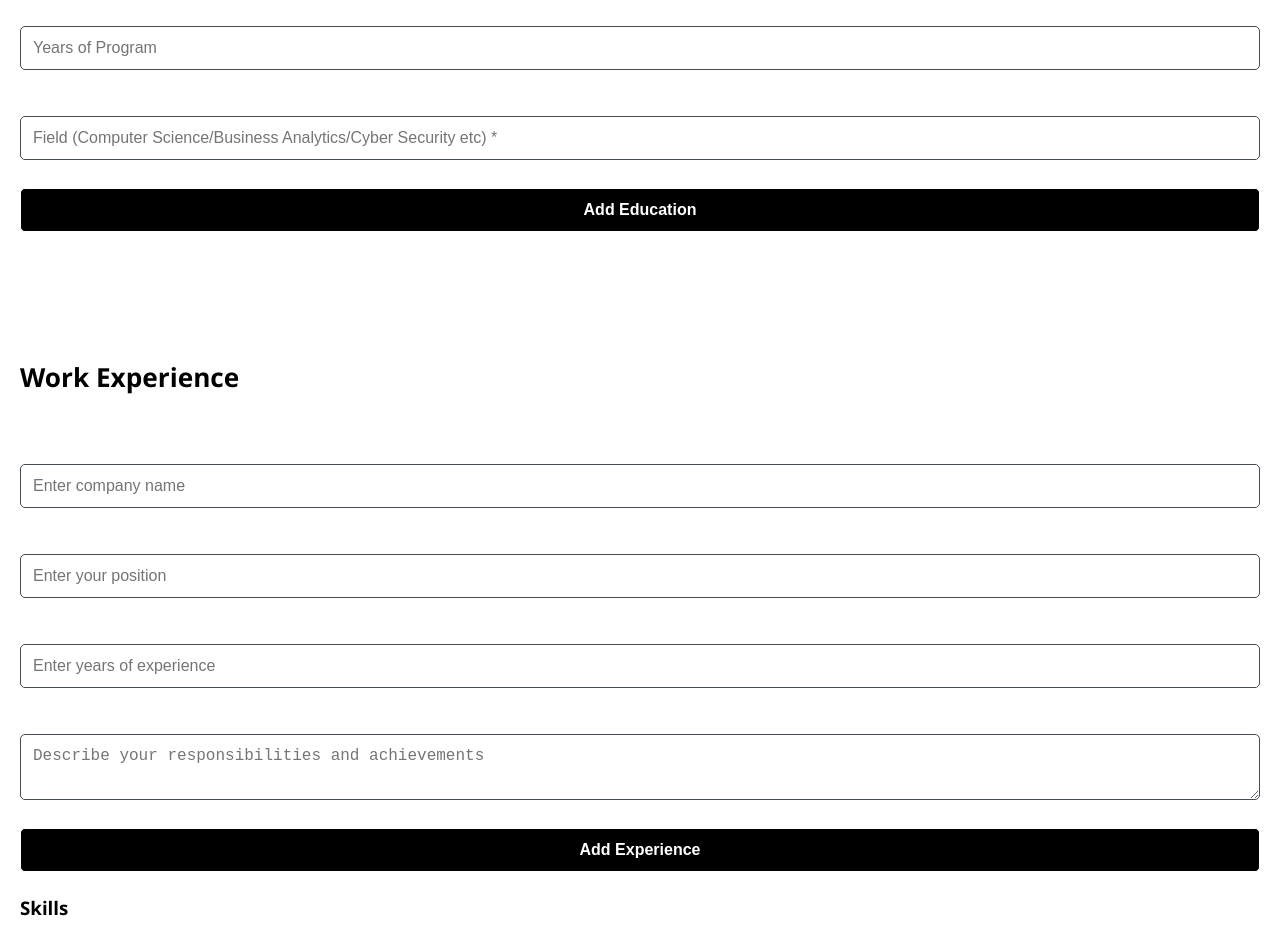
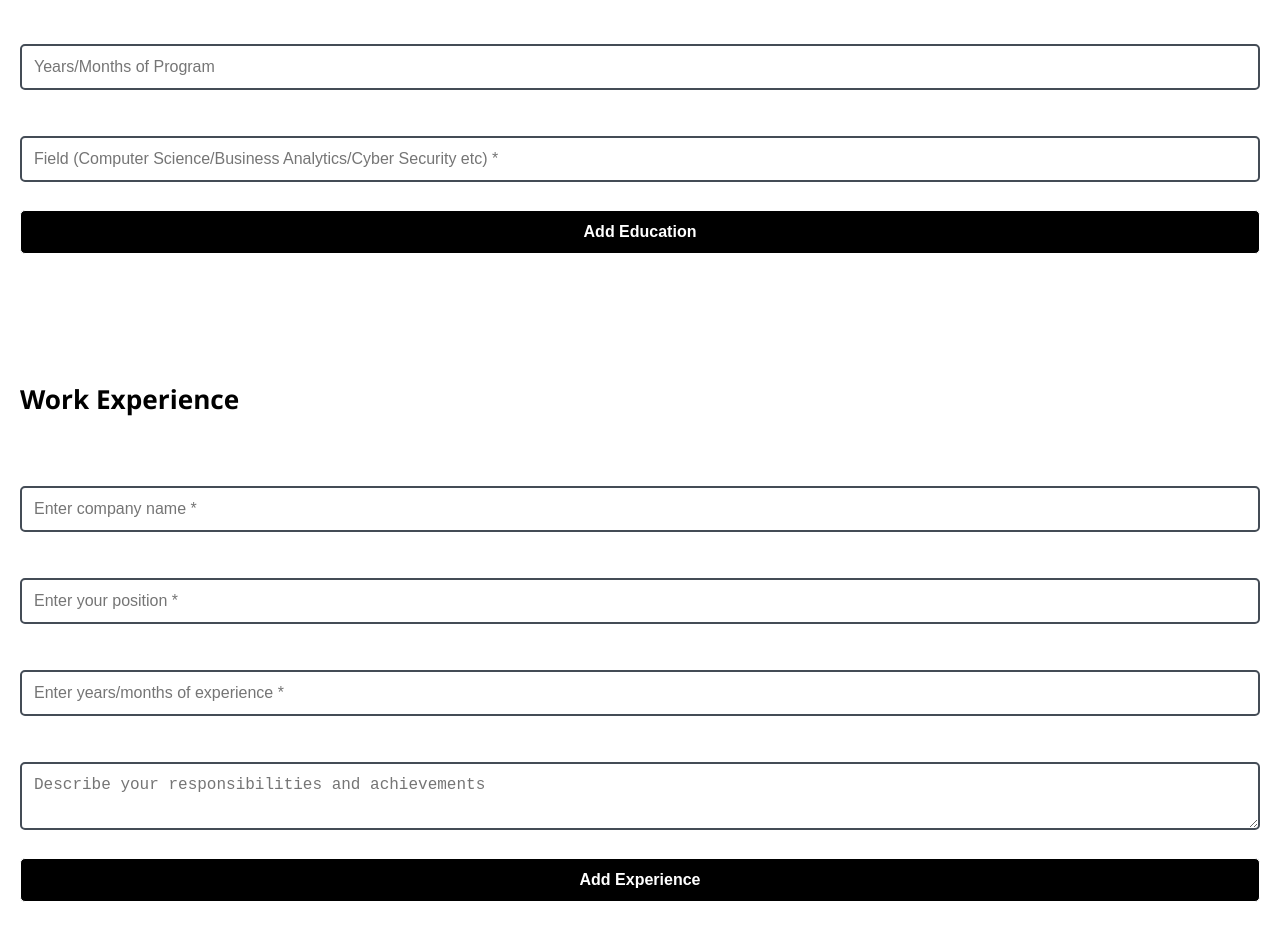
Before and after one commit to konain611/dynamic-resume-builder, a Next.js app: page / in a window 1280 px wide. Shown: the part 1422-2366 px from the top of the page. Built offline with nearby package versions, Linux system fonts and the light colour scheme.

Commit message:
Updated CSS

```diff
--- a/src/app/components/EducationForm.tsx
+++ b/src/app/components/EducationForm.tsx
@@ -51,7 +51,7 @@ const EducationForm: React.FC<EducationFormProps> = ({ education, handleEducatio
               name="years"
               value={edu.years}
               onChange={(e) => handleEducationChange(index, e)}
-              placeholder="Years of Program"
+              placeholder="Years/Months of Program"
             />
 
             htmlFor={`field-${index}`}
--- a/src/app/components/ExperienceForm.tsx
+++ b/src/app/components/ExperienceForm.tsx
@@ -29,7 +29,7 @@ const ExperienceForm: React.FC<ExperienceFormProps> = ({ experience, handleExper
               name="company"
               value={exp.company}
               onChange={(e) => handleExperienceChange(index, e)}
-              placeholder="Enter company name"
+              placeholder="Enter company name *"
               required
             />
           htmlFor={`position-${index}`}
@@ -39,7 +39,7 @@ const ExperienceForm: React.FC<ExperienceFormProps> = ({ experience, handleExper
               name="position"
               value={exp.position}
               onChange={(e) => handleExperienceChange(index, e)}
-              placeholder="Enter your position"
+              placeholder="Enter your position *"
               required
             />
 
@@ -50,7 +50,7 @@ const ExperienceForm: React.FC<ExperienceFormProps> = ({ experience, handleExper
               name="years"
               value={exp.years}
               onChange={(e) => handleExperienceChange(index, e)}
-              placeholder="Enter years of experience"
+              placeholder="Enter years/months of experience *"
               required
             />
             htmlFor={`description-${index}`}
@@ -61,7 +61,6 @@ const ExperienceForm: React.FC<ExperienceFormProps> = ({ experience, handleExper
               onChange={(e) => handleExperienceChange(index, e)}
               placeholder="Describe your responsibilities and achievements"
             />
-
         </div>
       ))}
       <button type="button" onClick={handleAddExperience} className="add-experience-btn">
--- a/src/app/components/SkillsForm.tsx
+++ b/src/app/components/SkillsForm.tsx
@@ -8,7 +8,7 @@ interface SkillsFormProps {
 
 const SkillsForm: React.FC<SkillsFormProps> = ({ skills, handleSkillSelect, handleSkillRemove }) => {
   return (
-    <div>
+    <div id="skills" className="form-group">
       <h3>Skills</h3>
       <input
         type="text"
--- a/src/app/globals.css
+++ b/src/app/globals.css
@@ -12,6 +12,9 @@ html {
 }
 
 h3 {
+  color: #000000;
+}
+hr{
   color: #000000;
 }
 .skillTag {
@@ -147,7 +150,7 @@ background-color: #f5f5f5;
   font-size: 1rem;
   background-color: #ffffff;
   color: #30363d;
-  border: 1px solid #444c56;
+  border: 2px solid #444c56;
   border-radius: 5px;
   transition: border 0.3s ease;
   margin-bottom: 8px;
@@ -155,7 +158,7 @@ background-color: #f5f5f5;
 
 .form-group input:focus,
 .form-group textarea:focus {
-  border-color: #226cc0;
+  border-color: #16569e;
   outline: none;
 }
 
```
